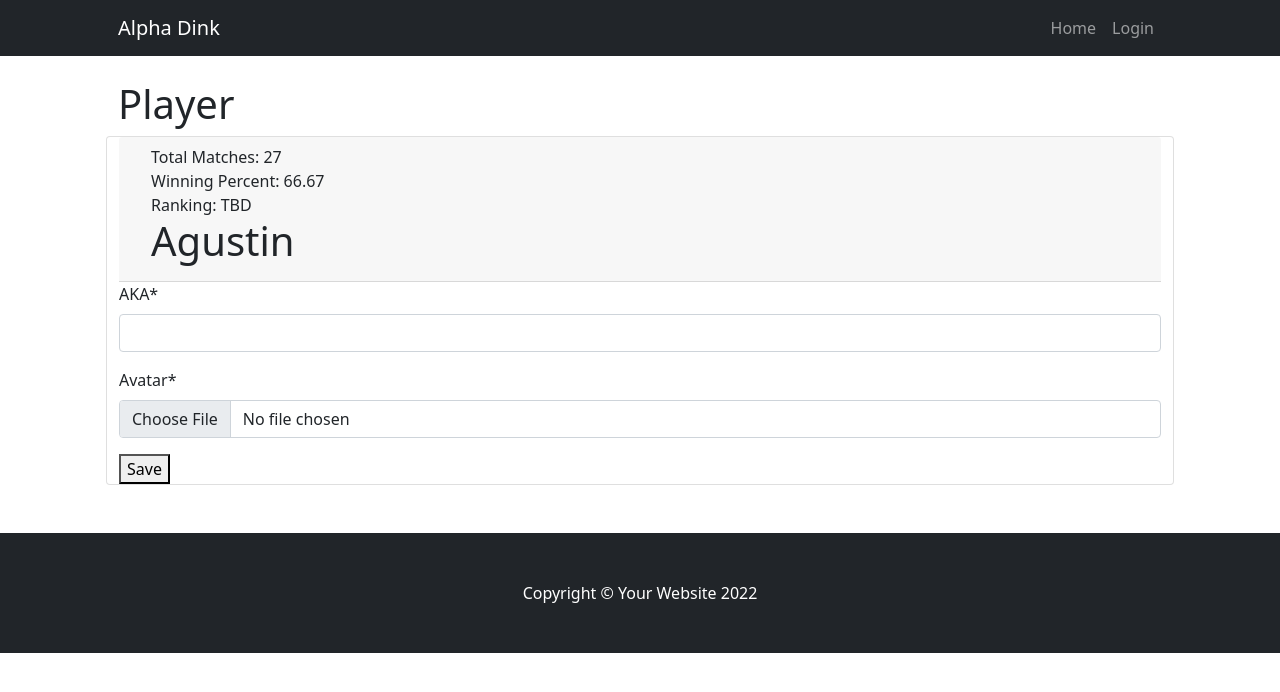
After one commit to rhimmelbauer/pickelmaster-django, a Django app: page /player/4 in a window 1280 px wide. The commit adds this page. Shown: the top 692 px of the page. Run offline with Django 4.2, Linux system fonts and the light colour scheme; data comes from the database, SQL or seed files in the repository; some libraries are stand-ins or nearby versions.

Commit message:
added avatar to the player model

```diff
--- a/pickelmaster/pickelmaster/urls.py
+++ b/pickelmaster/pickelmaster/urls.py
@@ -15,6 +15,8 @@ Including another URLconf
     2. Add a URL to urlpatterns:  path('blog/', include('blog.urls'))
 """
 from django.contrib import admin
+from django.conf import settings
+from django.conf.urls.static import static
 from django.urls import include, path
 
 from player.views import HomeView
@@ -26,4 +28,4 @@ urlpatterns = [
     path("", HomeView.as_view(), name="home"),
     path("", include("player.urls")),
     path("", include("match.urls")),
-]
+] + static(settings.MEDIA_URL, document_root=settings.MEDIA_ROOT)
--- a/pickelmaster/player/admin.py
+++ b/pickelmaster/player/admin.py
@@ -10,7 +10,7 @@ class PlayerModelAdmin(UserAdmin):
     fieldsets = (
         (None, {'fields': ('username', 'password')}),
         ('Personal info', {'fields': ('first_name', 'last_name', 'email')}),
-        ('Pickel Player', {'fields': ('aka', )}),
+        ('Pickel Player', {'fields': ('aka', 'avatar')}),
         ('Permissions', {'fields': ('is_active', 'is_staff', 'is_superuser', 'groups', 'user_permissions')}),
         ('Important dates', {'fields': ('last_login', 'date_joined')}),
     )
--- /dev/null
+++ b/pickelmaster/player/forms.py
@@ -0,0 +1,10 @@
+from django import forms
+from player.models import PlayerModel
+
+
+class PlayerForm(forms.ModelForm):
+    avatar = forms.ImageField()
+
+    class Meta:
+        model = PlayerModel
+        fields = ['aka', 'avatar']
--- a/pickelmaster/player/models.py
+++ b/pickelmaster/player/models.py
@@ -4,9 +4,13 @@ from django.contrib.auth.models import AbstractUser, UserManager
 from django.db import models
 
 
+def user_profile_image_path(instance, filename):
+    return f"profile/{filename}"
+
+
 class PlayerModel(AbstractUser):
     aka = models.CharField(verbose_name="AKA", max_length=80)
-    # avatar = models.ImageField(upload_to=user_profile_avatar_path, blank=True)
+    avatar = models.ImageField(upload_to=user_profile_image_path, blank=True)
 
     objects = UserManager()
 
@@ -23,4 +27,5 @@ class PlayerModel(AbstractUser):
         return self.losers.count()
 
     def get_winning_percent(self):
-        return (self.winners.count() / self.players.count()) * 100
+        if self.players.count():
+            return (self.winners.count() / self.players.count()) * 100
--- /dev/null
+++ b/pickelmaster/player/templates/player.html
@@ -0,0 +1,30 @@
+{% extends "base.html" %}
+{% block content %}
+{% load crispy_forms_tags %}
+
+<h1>Player</h1>
+<div class="row">
+    <div class="card">
+        <div class="card-header">
+            <div class="d-flex flex-row">
+                {% if form.instance and form.instance.avatar.url %}
+                <img class="rounded-circle" style="width: 150px;" src="{{ form.instance.avatar.url }}" >
+                {% endif %}
+                <div class="d-flex flex-column justify-content-end mx-3">
+                    <div>Total Matches: {{form.instance.get_matches_count}}</div>
+                    <div>Winning Percent: {{form.instance.get_winning_percent|floatformat:2}}</div>
+                    <div>Ranking: TBD</div>
+                    <h1>{{ form.instance.username }}</h1>
+                </div>
+            </div>
+        </div>
+        <div class="card-border">
+            <form enctype="multipart/form-data" method="post">
+                {% csrf_token %}
+                {{ form|crispy:"bootstrap5"}}
+            <button type="submit">Save</button>
+            </form>
+        </div>
+    </div>
+</div>
+{% endblock %}
--- a/pickelmaster/player/templates/players.html
+++ b/pickelmaster/player/templates/players.html
@@ -11,7 +11,7 @@
 </div>
 {% for player in object_list %}
 <div class="row">
-    <div class="col border">{{ player.username }}</div>
+    <div class="col border"><a href="{% url 'player' player.pk %}">{{ player.username }}</a></div>
     <div class="col border">{{ player.get_matches_count }}</div>
     <div class="col border">{{ player.get_wins_count }}</div>
     <div class="col border">{{ player.get_lose_count }}</div>
--- a/pickelmaster/player/urls.py
+++ b/pickelmaster/player/urls.py
@@ -8,4 +8,5 @@ from player import views
 
 urlpatterns = [
     path('players/', views.PlayerListView.as_view(), name='players'),
+    path('player/<int:pk>', views.PlayerDetailView.as_view(), name='player')
 ]
--- a/pickelmaster/player/views.py
+++ b/pickelmaster/player/views.py
@@ -1,6 +1,9 @@
+from typing import Any
 from player.models import PlayerModel
 from django.views.generic import DetailView, ListView, TemplateView
-
+from django.shortcuts import redirect
+from django.views.generic.edit import UpdateView
+from player.forms import PlayerForm
 
 class HomeView(TemplateView):
     template_name = 'home.html'
@@ -14,10 +17,16 @@ class PlayerListView(ListView):
         return PlayerModel.objects.all()
 
 
-class PlayerModelDetailView(DetailView):
+class PlayerDetailView(UpdateView):
+    template_name = 'player.html'
+    form_class = PlayerForm
     model = PlayerModel
 
-    def get_context_data(self, **kwargs):
-        context = super().get_context_data(**kwargs)
-        context['']
-        return context
+
+    def post(self, request, **kwargs):
+        player_form = PlayerForm(request.POST, request.FILES, instance=self.get_object())
+
+        if player_form.is_valid():
+            player_form.save()
+
+        return redirect('players')
```
Also changed, not shown: pickelmaster/pickelmaster/settings.py (+8 -0 lines), pickelmaster/player/migrations/0002_alter_playermodel_options_playermodel_avatar.py (added).
